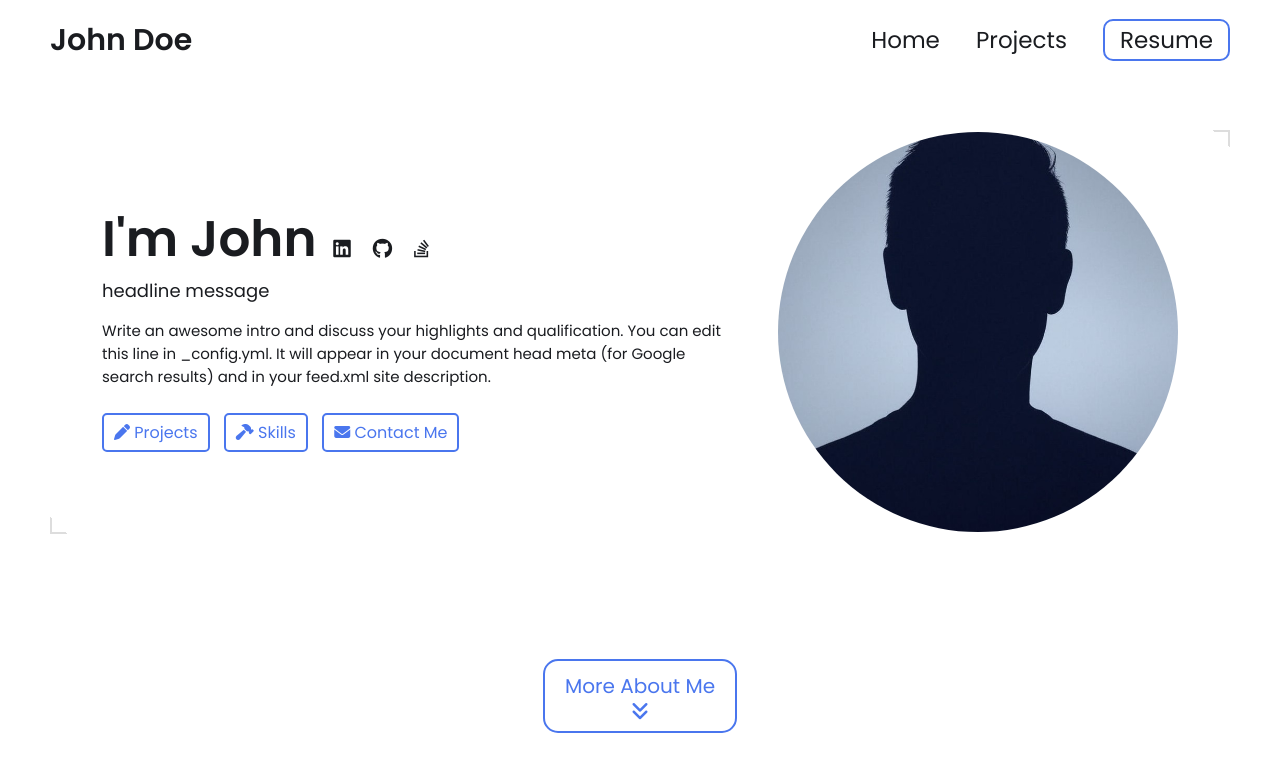
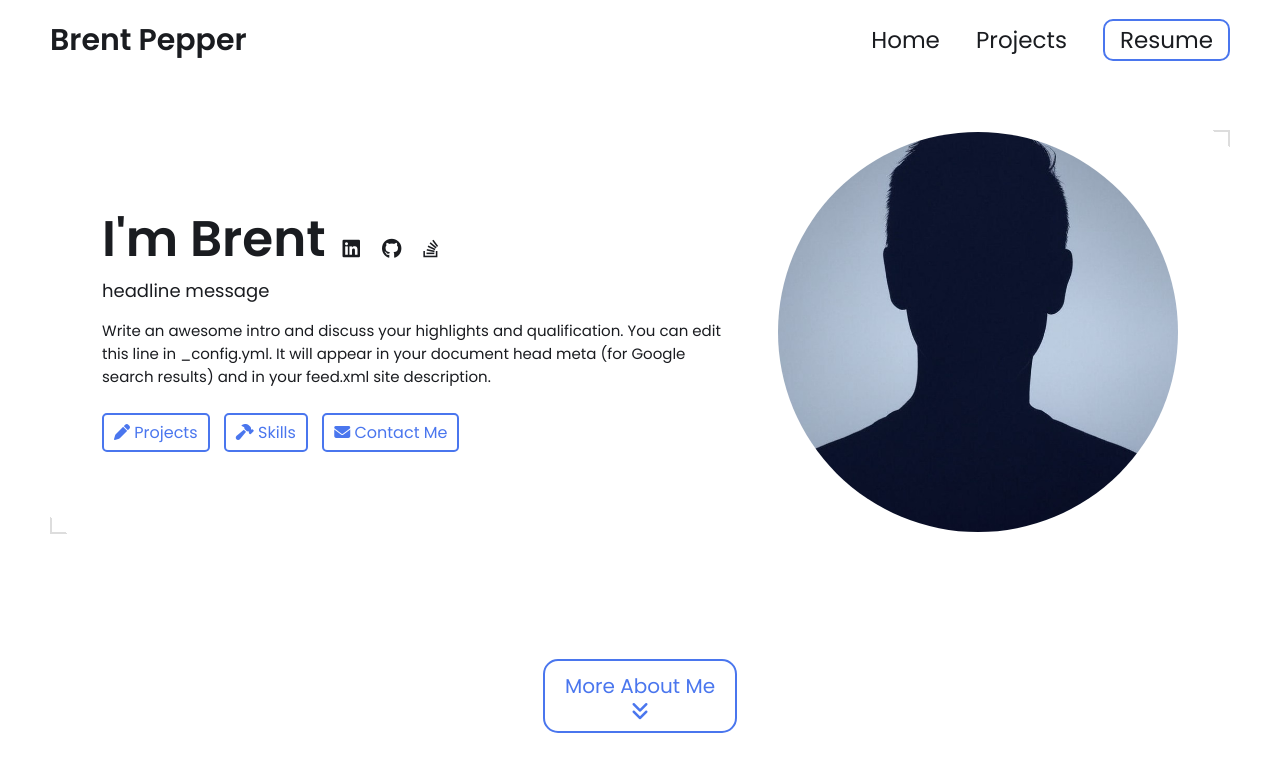
Before and after one commit to bp-pepper/bp-pepper.github.io, a Jekyll site: the page built from index.html, in a window 1280 px wide and 900 px high. Shown: the top 772 px of the window. Built offline with Jekyll 4.4.1, drawn with Linux system fonts in a browser that asks for light colours.

Commit message:
Update _config.yml
add title/name

```diff
--- a/_config.yml
+++ b/_config.yml
@@ -7,12 +7,12 @@
 
 # Main Page Setup
 
-title: John Doe's Portfolio # This is what shows up in the tab of the browser
+title: Brent Pepper's Portfolio # This is what shows up in the tab of the browser
 
 
 
 # Hero Section
-name: John Doe
+name: Brent Pepper
 headline: headline message
 description: >- # dont remove this line. this will ignore all new lines until the next section
   Write an awesome intro and discuss your highlights and qualification. You can edit this
```
